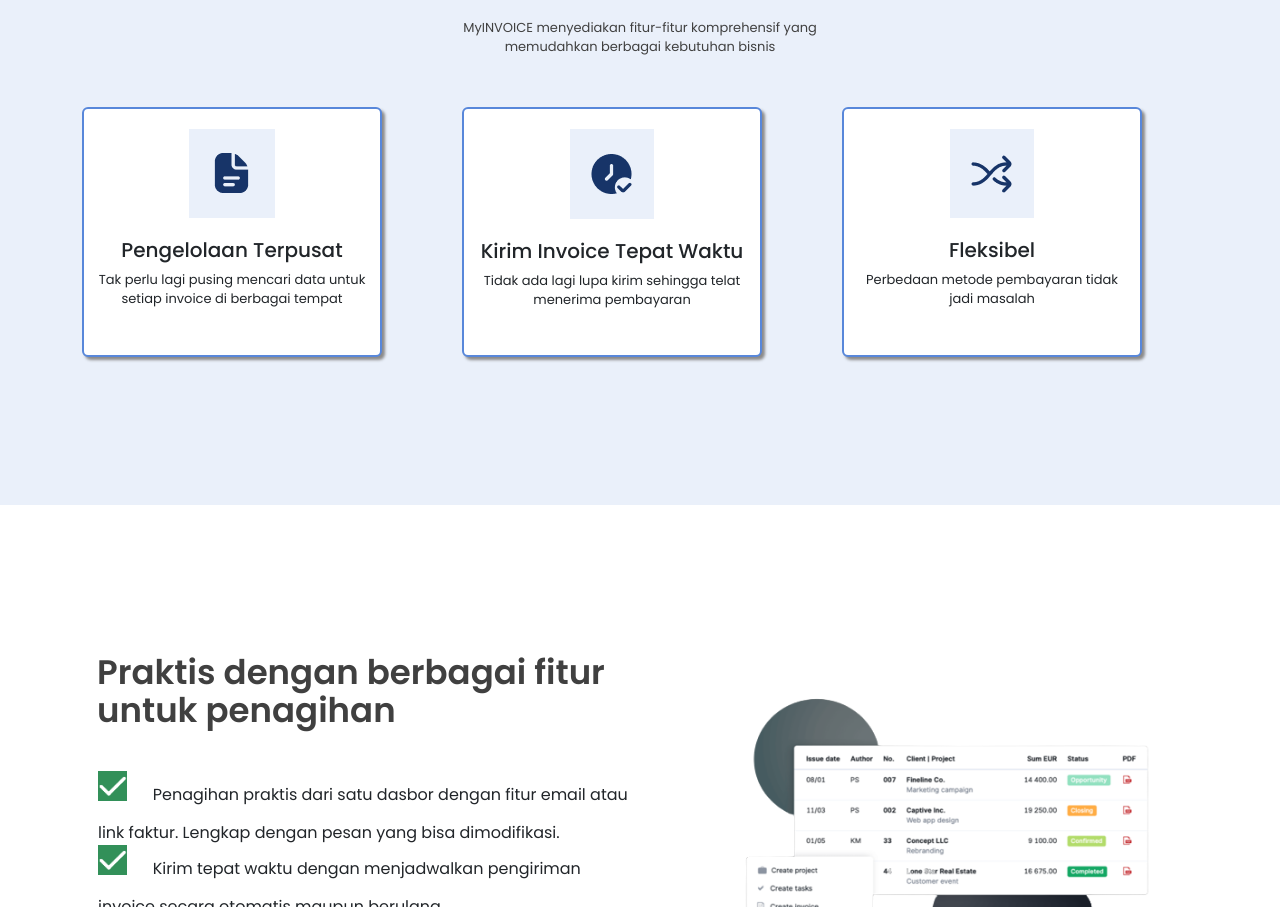
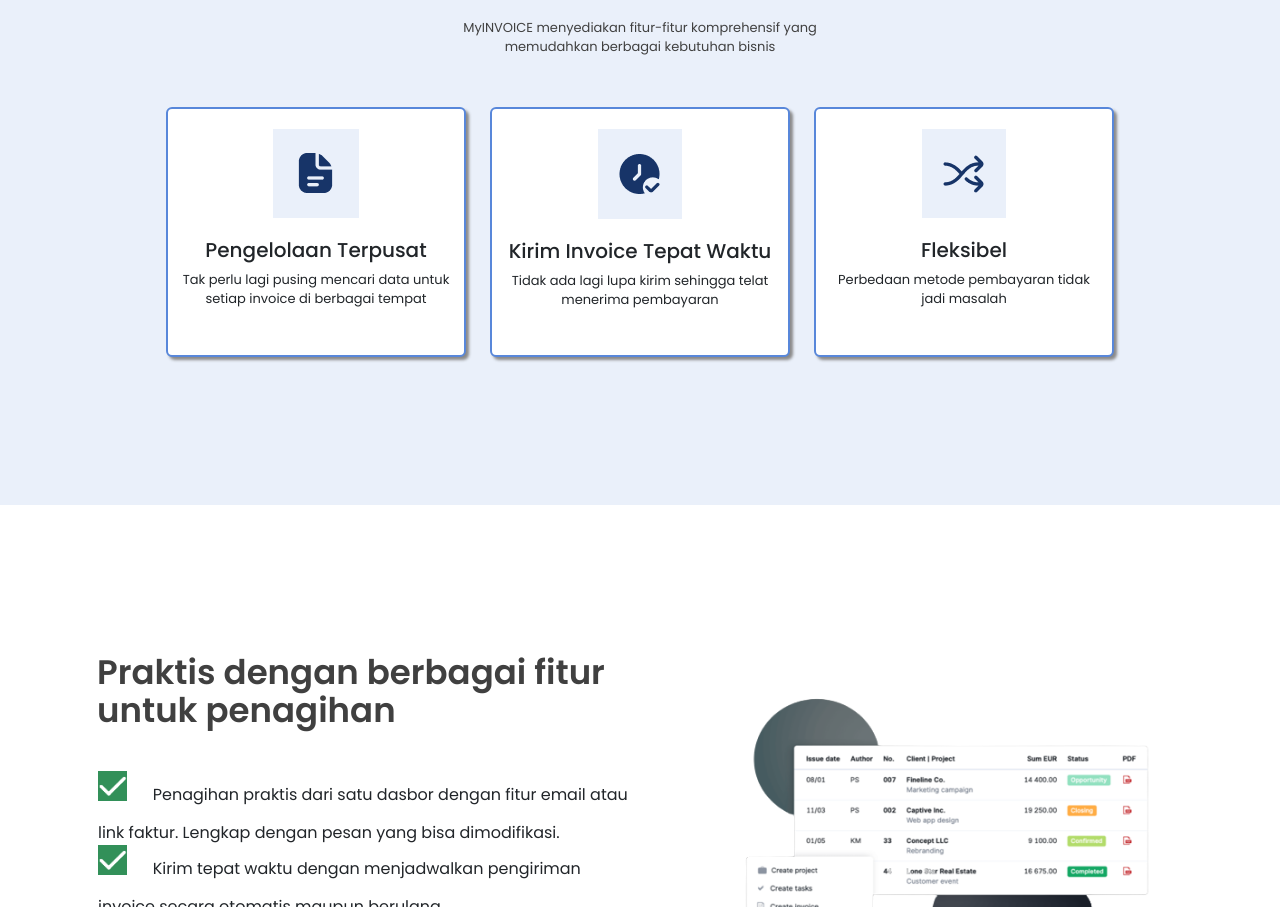
Before and after one commit to capstone-kelompok15/React-Capstone-Project, a React (Create React App) app: page / in a window 1280 px wide. Shown: the part 1014-1921 px from the top of the page. Built offline with nearby package versions, Linux system fonts and the light colour scheme.

Commit message:
update fitur

```diff
--- a/src/components/Fitur.js
+++ b/src/components/Fitur.js
@@ -22,7 +22,7 @@ const Fitur = () => {
           </div>
         </div>
 
-        <div class="container pb-5">
+        <div class="container pb-5 d-flex justify-content-center">
           <div class="row">
             <div
               class="col-md-6 col-lg-4"
```
